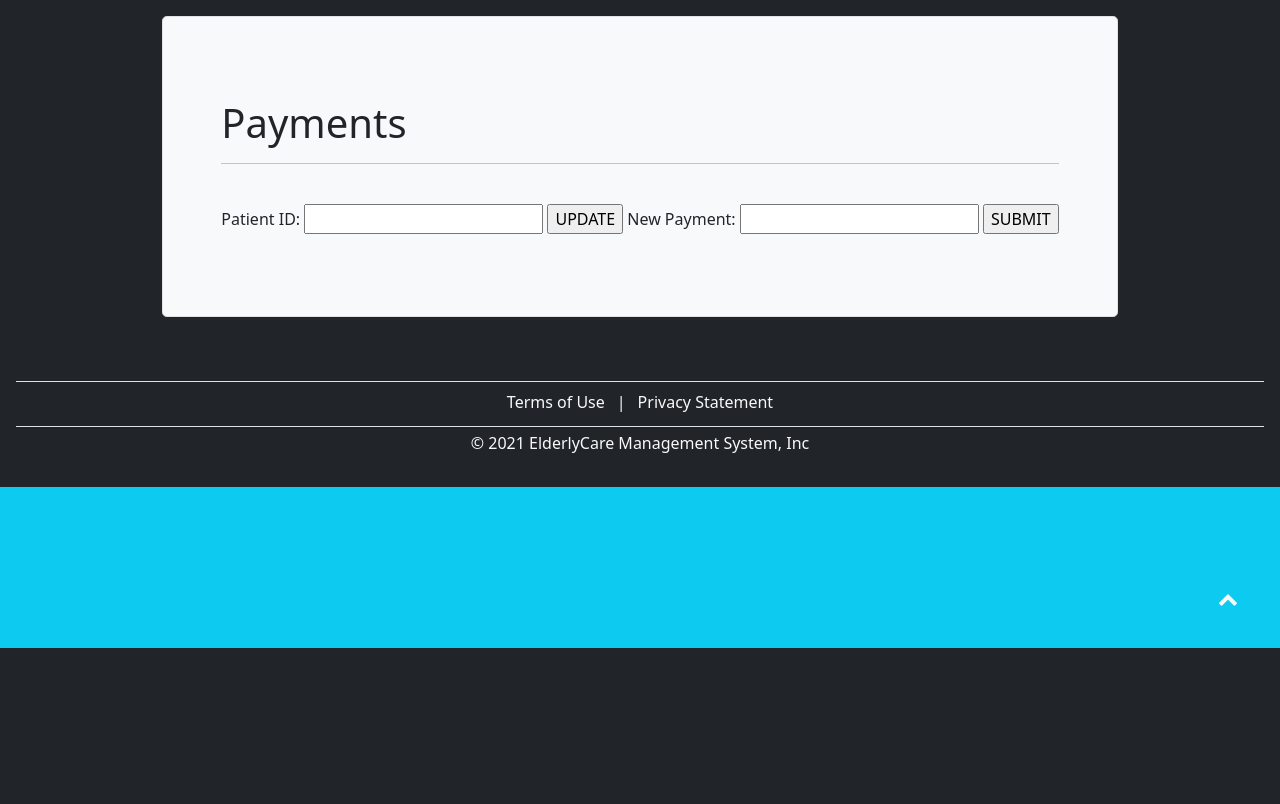
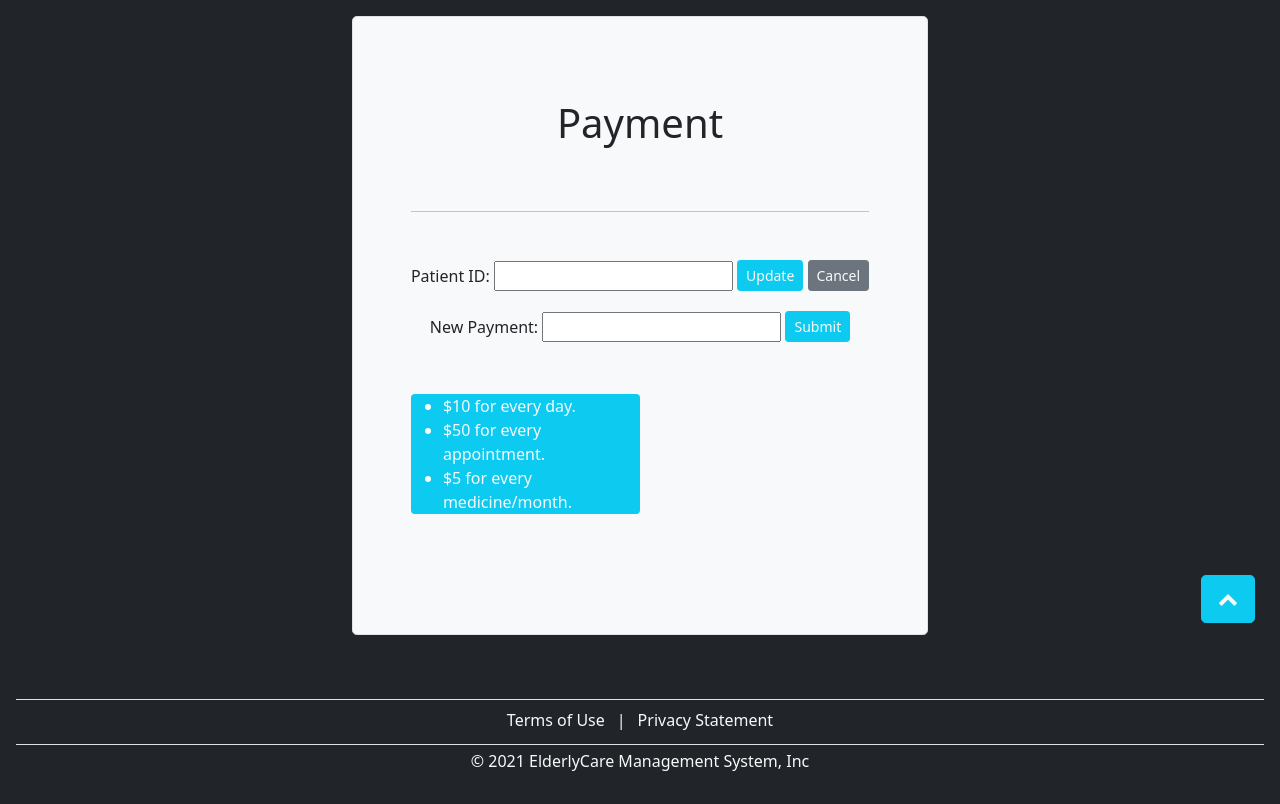
Before and after one commit to Anthonyk3801/Elderly-Care-Management-System, a PHP site: page /payment.php in a window 1280 px wide. Shown: the part 152-956 px from the top of the page. Before the commit the page ends 800 px from the top, so only its background shows below. Run offline with PHP 8.4, Linux system fonts and the light colour scheme; some libraries are stand-ins or nearby versions.

Commit message:
Add divs/classes, add buttons, improve css, add content...

```diff
--- a/payment.php
+++ b/payment.php
@@ -61,14 +61,17 @@
     //include 'templates/footer.html';
 ?>
 
-<h1>Payments</h1>
+<h1 class="text-center pb-5">Payment</h1>
 <hr>
-<br>
 
+<div class="mt-5 mb-5 text-dark text-center">
 <form action="payment.php" method="post">
     <label for="patient">Patient ID: </label>
-    <input type="number" name="patient" id="patient" required value=<?php if(isset($_POST['update']) || isset($_POST['submit'])) echo $_POST['patient'];?>>
-    <input type="submit" name="update" id="update" value="UPDATE">
+    <input class="text-center" type="number" name="patient" id="patient" required value=<?php if(isset($_POST['update']) || isset($_POST['submit'])) echo $_POST['patient'];?>>
+    <button class="btn btn-sm btn-info text-light mt-0 mb-1" type="submit" name="update" id="update" value="UPDATE">Update</button>
+    <button class="btn btn-sm btn-secondary text-light mt-0 mb-1" type="reset">Cancel</button>
+
+<div class="mt-3 mb-3 bg-light text-info rounded text-center">
 <?php
     if(isset($_POST['patient'])){
         $sql="SELECT * FROM Patient WHERE patientID = $_POST[patient] AND approval = 1";
@@ -76,18 +79,31 @@
         $row = $result->fetch_assoc();
         echo "<p>Patient Name: " . $row['fName'] . " " . $row['lName'] . "</p>";
         echo "<p>Amount Due: $" . $row['totalDues'] . "</p>";
-
     }
     ?>
+</div>
+
+  <div class="text-center">
     <label for="payment">New Payment: </label>
-    <input type="number" name="payment" id="payment">
+    <input class="text-center" type="number" name="payment" id="payment">
     <?php
         if($new < 0){
             echo "<p style='color:red'>Payment will not be proccessed due to over payment</p>";
         }
     ?>
-    <input type="submit" name="submit" id="submit" value="SUBMIT">
+
+    <button class="btn btn-sm btn-info text-light mt-0 mb-1" type="submit" name="submit" id="submit" value="SUBMIT">Submit</button>
+ </div>
 </form>
+</div>
+
+<div class="mt-5 mb-5 text-light bg-info w-50 text-start rounded">
+  <ul>
+    <li>$10 for every day.</li>
+    <li>$50 for every appointment.</li>
+    <li>$5 for every medicine/month.</li>
+  </ul>
+</div>
 
 <?php // TEMPLATES
 include 'templates/end-main-content.html';
```
